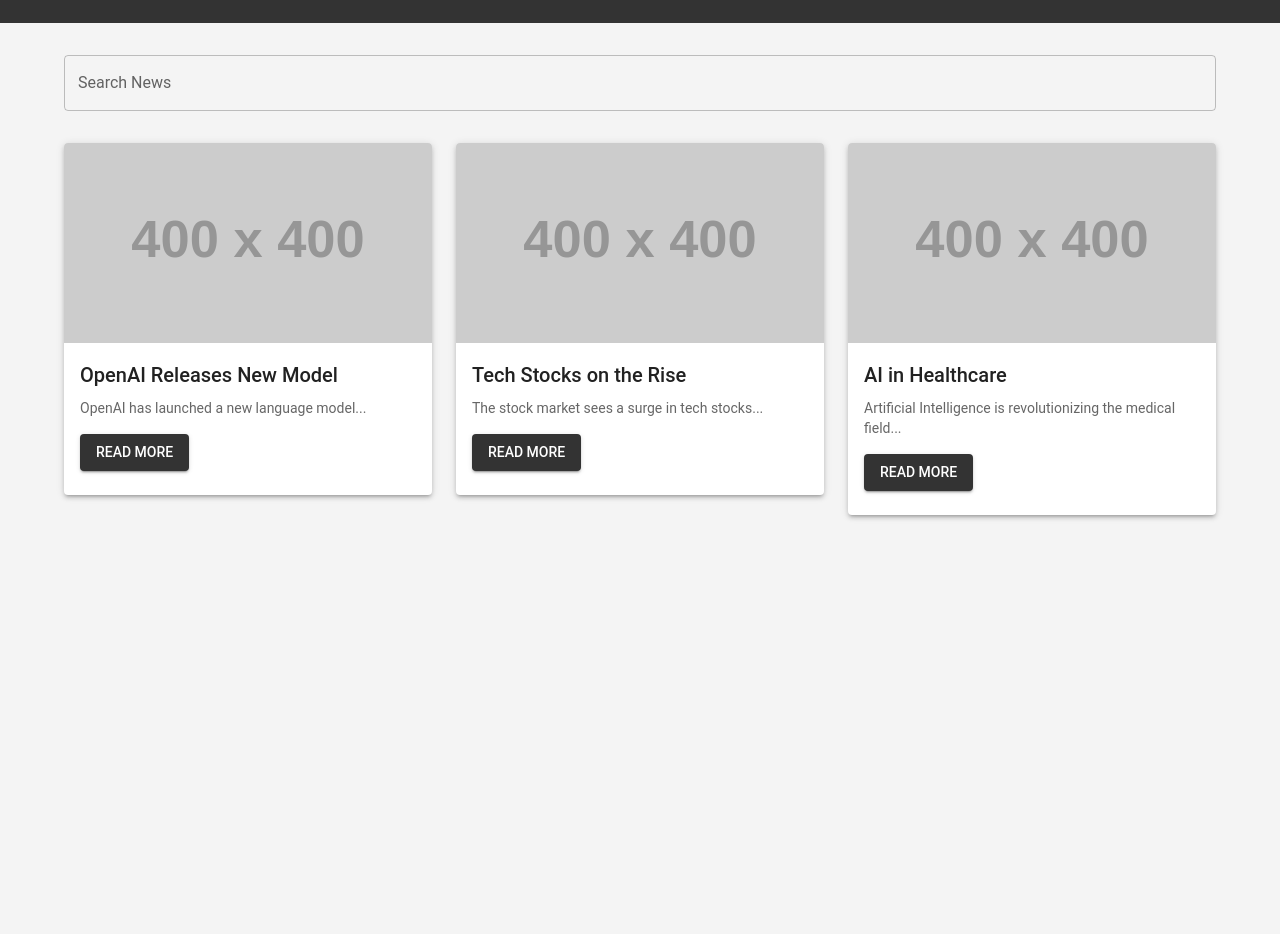
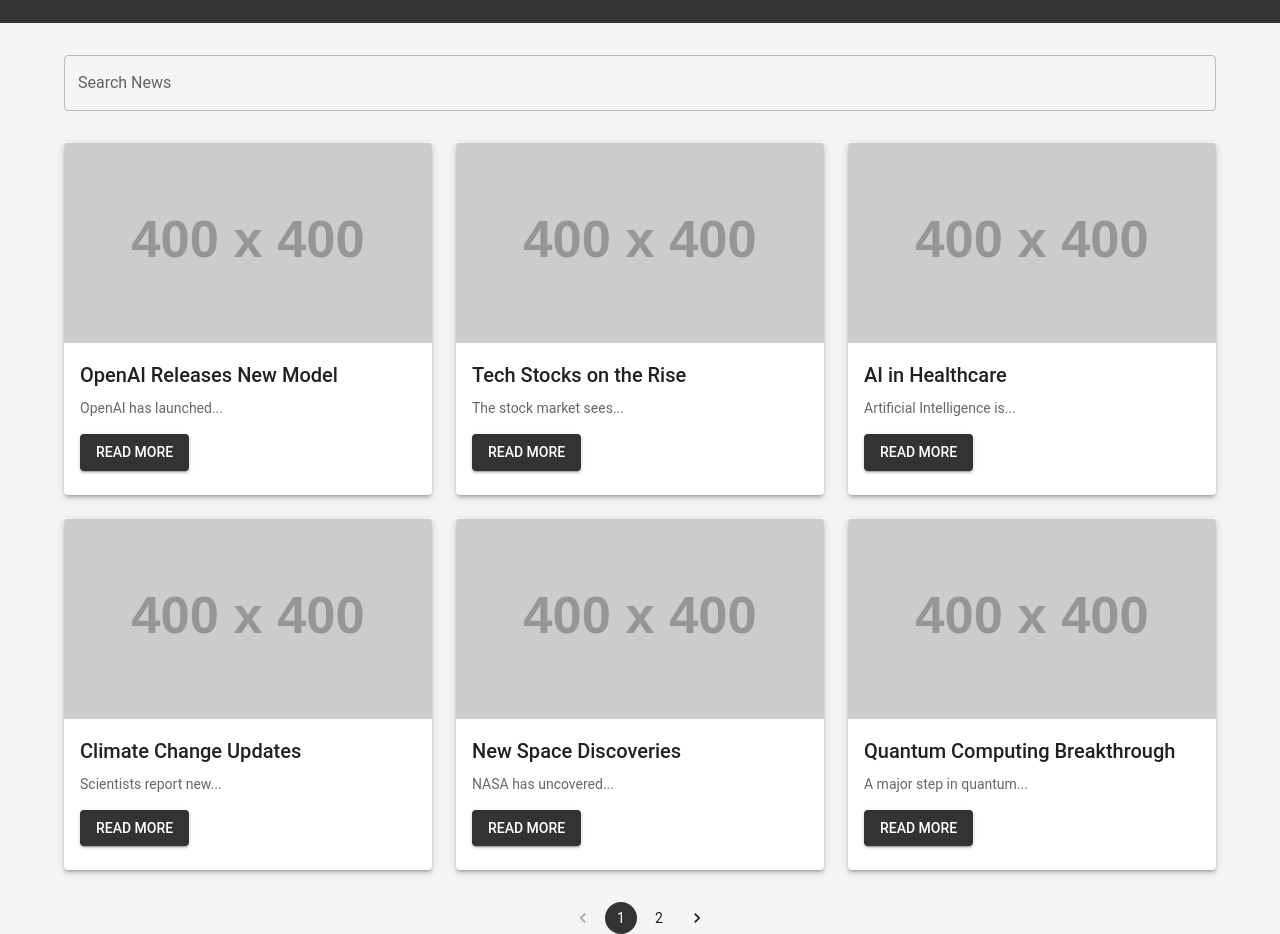
Before and after one commit to umer-shabir/ai-news-summarizer, a React (Vite) app in the folder client/: page / in a window 1280 px wide. Shown: the part 41-975 px from the top of the page. Before the commit the page ends 800 px from the top, so only its background shows below. Built offline with nearby package versions, Linux system fonts and the light colour scheme.

Commit message:
Add Material UI pagination for news display

```diff
--- a/client/package.json
+++ b/client/package.json
@@ -13,6 +13,7 @@
     "@emotion/react": "^11.14.0",
     "@emotion/styled": "^11.14.0",
     "@mui/icons-material": "^6.4.6",
+    "@mui/lab": "^6.0.0-beta.29",
     "@mui/material": "^6.4.6",
     "react": "^19.0.0",
     "react-dom": "^19.0.0"
--- a/client/src/pages/Home.jsx
+++ b/client/src/pages/Home.jsx
@@ -1,34 +1,31 @@
 import { useState } from 'react'
-import { Container, TextField, Grid, Typography } from '@mui/material'
+import { Container, TextField, Grid, Pagination, Box } from '@mui/material'
 import NewsCard from '../components/NewsCard'
 
 const Home = () => {
   const [searchQuery, setSearchQuery] = useState('')
+  const [page, setPage] = useState(1)
+  const newsPerPage = 6
+
   const dummyNews = [
-    {
-      title: 'OpenAI Releases New Model',
-      summary: 'OpenAI has launched a new language model...',
-      imageUrl: 'https://via.placeholder.com/400', // Replace with actual image URL
-      url: '#',
-    },
-    {
-      title: 'Tech Stocks on the Rise',
-      summary: 'The stock market sees a surge in tech stocks...',
-      imageUrl: 'https://via.placeholder.com/400',
-      url: '#',
-    },
-    {
-      title: 'AI in Healthcare',
-      summary: 'Artificial Intelligence is revolutionizing the medical field...',
-      imageUrl: 'https://via.placeholder.com/400',
-      url: '#',
-    },
+    { title: 'OpenAI Releases New Model', summary: 'OpenAI has launched...', imageUrl: 'https://via.placeholder.com/400', url: '#' },
+    { title: 'Tech Stocks on the Rise', summary: 'The stock market sees...', imageUrl: 'https://via.placeholder.com/400', url: '#' },
+    { title: 'AI in Healthcare', summary: 'Artificial Intelligence is...', imageUrl: 'https://via.placeholder.com/400', url: '#' },
+    { title: 'Climate Change Updates', summary: 'Scientists report new...', imageUrl: 'https://via.placeholder.com/400', url: '#' },
+    { title: 'New Space Discoveries', summary: 'NASA has uncovered...', imageUrl: 'https://via.placeholder.com/400', url: '#' },
+    { title: 'Quantum Computing Breakthrough', summary: 'A major step in quantum...', imageUrl: 'https://via.placeholder.com/400', url: '#' },
+    { title: 'Cybersecurity Trends', summary: 'Latest trends in...', imageUrl: 'https://via.placeholder.com/400', url: '#' },
   ]
 
     // Filter news based on search input
     const filteredNews = dummyNews.filter((news) =>
       news.title.toLowerCase().includes(searchQuery.toLowerCase())
     )
+
+    // Pagination Logic
+    const totalPages = Math.ceil(filteredNews.length / newsPerPage)
+    const startIndex = (page - 1) * newsPerPage
+    const paginatedNews = filteredNews.slice(startIndex, startIndex + newsPerPage)
 
   return (
     <Container sx={{ mt: 4 }}>
@@ -44,8 +41,8 @@
 
       {/* News Grid */}
       <Grid container spacing={3}>
-        {filteredNews.length > 0 ? (
-          filteredNews.map((news, index) => (
+        {paginatedNews.length > 0 ? (
+          paginatedNews.map((news, index) => (
             <Grid item xs={12} sm={6} md={4} key={index}>
               <NewsCard title={news.title} summary={news.summary} imageUrl={news.imageUrl} url={news.url} />
             </Grid>
@@ -54,6 +51,18 @@
           <p style={{ textAlign: 'center', width: '100%' }}>No news found</p>
         )}
       </Grid>
+
+      {/* Pagination */}
+      {totalPages > 1 && (
+        <Box display="flex" justifyContent="center" mt={4}>
+          <Pagination
+            count={totalPages}
+            page={page}
+            onChange={(event, value) => setPage(value)}
+            color="primary"
+          />
+        </Box>
+      )}
     </Container>
   )
 }
```
